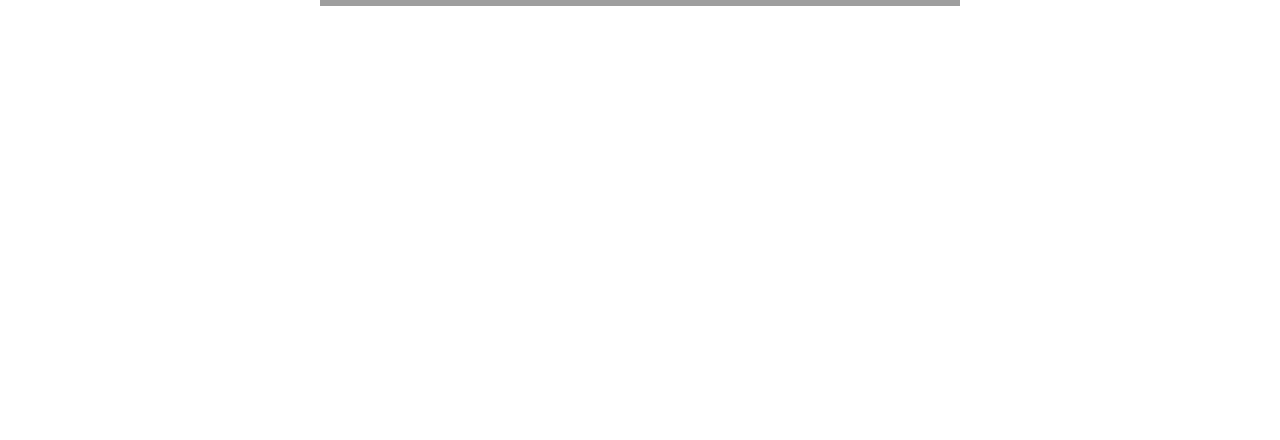
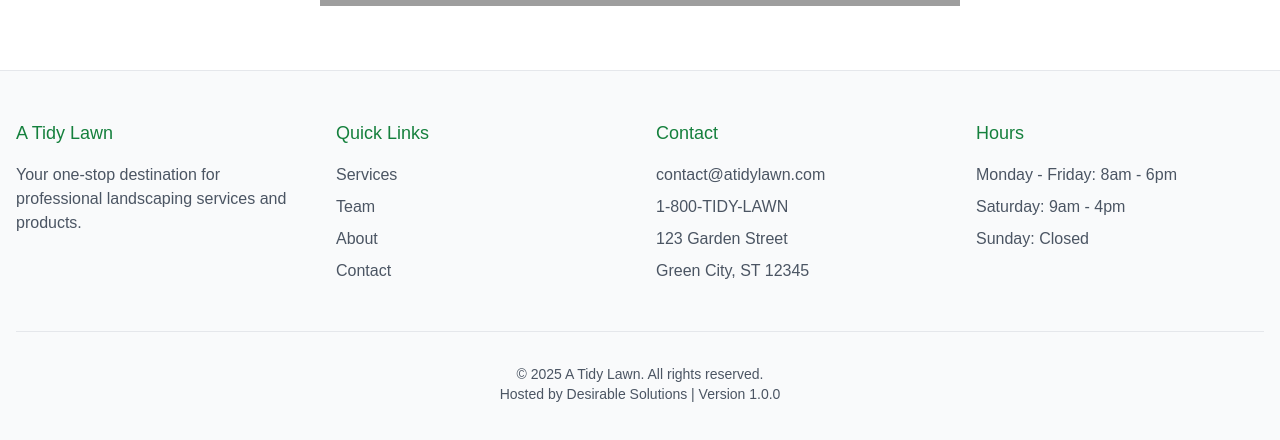
Before and after one commit to desirablesolutions/atidylawn, a Next.js app in the folder app/: page / in a window 1280 px wide. Shown: the part 2098-2538 px from the top of the page. Before the commit the page ends 2168 px from the top, so only its background shows below. Built offline with nearby package versions, Linux system fonts and the light colour scheme; grey boxes are pictures that could not be loaded.

Commit message:
apply: Layout & Theme

```diff
--- a/app/src/app/layout.tsx
+++ b/app/src/app/layout.tsx
@@ -2,6 +2,9 @@
 import { Geist, Geist_Mono } from "next/font/google";
 import "./globals.css";
 import { ThemeProvider } from "@/views/components/theme-context";
+import { Header } from "@/views/includes/header";
+import { Footer } from "@/views/includes/footer/";
+
 
 const geistSans = Geist({
   variable: "--font-geist-sans",
@@ -35,12 +38,14 @@
         className={`${geistSans.variable} ${geistMono.variable} antialiased`}
       >
         <ThemeProvider>
+          <Header />
 
           <div className={styles.container()}>
             {children}
 
           </div>
 
+          <Footer />
         </ThemeProvider>
       </body>
     </html>
--- /dev/null
+++ b/app/src/views/includes/footer/index.ts
@@ -0,0 +1 @@
+export * from "./footer"
```
